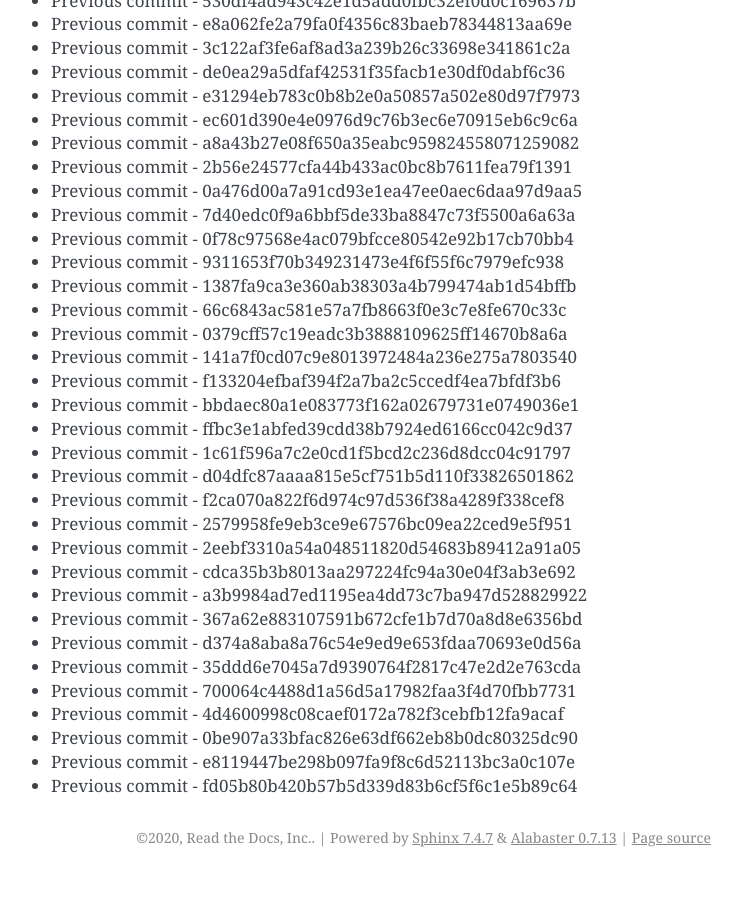
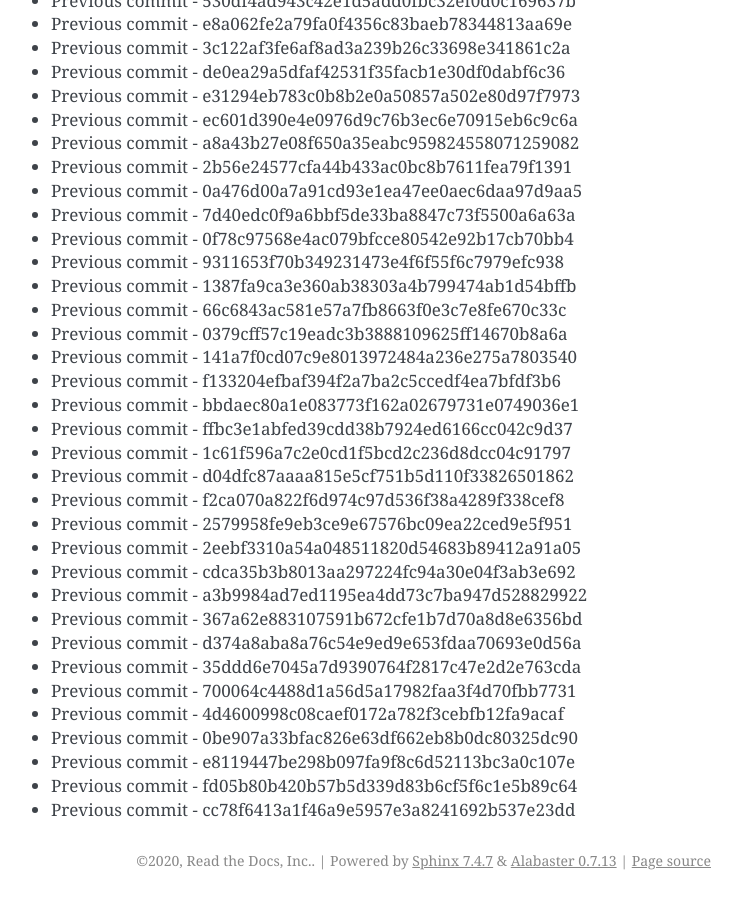
Before and after one commit to readthedocs/rtd-git-stresstest, a Sphinx documentation site: the page built from docs/updates.rst, in a window 1280 px wide and 900 px high, scrolled down 2178 px. Shown: the whole window, without its empty margins (399-1141 px from the left). Built offline with Sphinx 7.4.7, drawn with Linux system fonts in a browser that asks for light colours; before the commit the page ends 3055 px from its top, so only the background shows below that.

Commit message:
Generating commit from previous: cc78f6413a1f46a9e5957e3a8241692b537e23dd

```diff
--- a/docs/updates.rst
+++ b/docs/updates.rst
@@ -123,3 +123,4 @@ It can be tested for any performance characteristics.
 * Previous commit - 0be907a33bfac826e63df662eb8b0dc80325dc90
 * Previous commit - e8119447be298b097fa9f8c6d52113bc3a0c107e
 * Previous commit - fd05b80b420b57b5d339d83b6cf5f6c1e5b89c64
+* Previous commit - cc78f6413a1f46a9e5957e3a8241692b537e23dd
```
